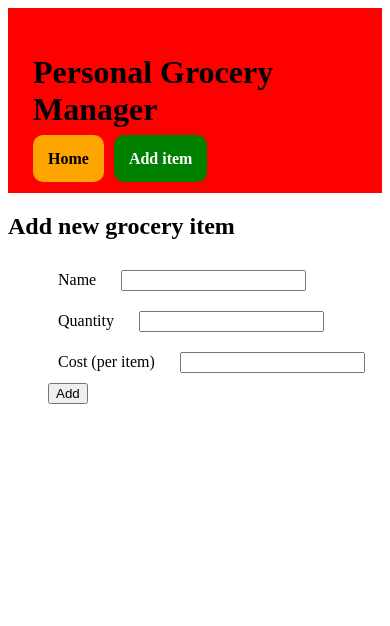
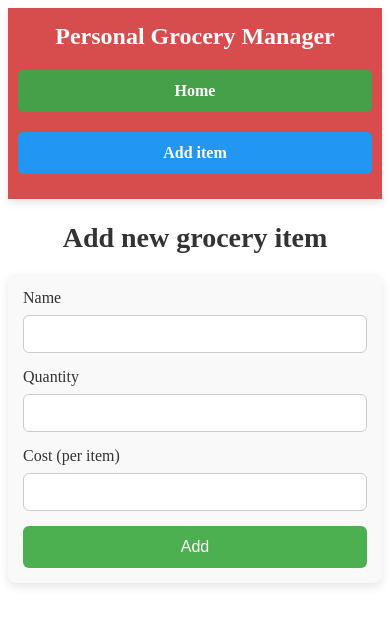
Before and after one commit to gbafana25/software_eng_tech_exercise, an Angular app in the folder grocery-frotend/: page /add-items in a window 390 px wide. Shown: the top 626 px of the page. Built offline with nearby package versions, Linux system fonts and the light colour scheme.

Commit message:
more styling for both pages

```diff
--- a/grocery-frotend/src/app/add-items-form/add-items-form.component.css
+++ b/grocery-frotend/src/app/add-items-form/add-items-form.component.css
@@ -1,11 +1,97 @@
-ul {
-    list-style-type: none;
+.form-heading {
+    font-size: 28px;
+    font-weight: 700;
+    color: #333;
+    margin-bottom: 20px;
+    text-align: center;
 }
 
-label {
-    padding-right: 25px;
+
+.add-item-form {
+    max-width: 600px;
+    margin: 0 auto;
+    padding: 20px;
+    background-color: #f9f9f9;
+    border-radius: 8px;
+    box-shadow: 0 4px 10px rgba(0, 0, 0, 0.1);
 }
 
-li {
-    padding: 10px;
+
+.form-list {
+    list-style-type: none;
+    margin: 0;
+    padding: 0;
 }
+
+
+.form-item {
+    margin-bottom: 20px;
+    display: flex;
+    flex-direction: column;
+}
+
+
+.form-label {
+    font-size: 16px;
+    color: #333;
+    margin-bottom: 8px;
+    font-weight: 500;
+}
+
+.form-input {
+    padding: 12px;
+    font-size: 16px;
+    border: 1px solid #ccc;
+    border-radius: 6px;
+    width: 100%;
+    box-sizing: border-box;
+    background-color: #fff;
+}
+
+.form-input:focus {
+    border-color: #4CAF50;
+    outline: none;
+}
+
+.form-button-container {
+    display: flex;
+    justify-content: center;
+}
+
+.add-item-button {
+    padding: 12px 25px;
+    font-size: 16px;
+    background-color: #4CAF50;
+    color: white;
+    border: none;
+    border-radius: 6px;
+    cursor: pointer;
+    width: auto;
+    transition: background-color 0.3s ease;
+}
+
+
+.add-item-button:hover {
+    background-color: #45a049;
+}
+
+
+@media (max-width: 768px) {
+    .add-item-form {
+        padding: 15px;
+        max-width: 100%;
+    }
+
+    .form-item {
+        margin-bottom: 15px;
+    }
+
+    .form-input {
+        font-size: 14px;
+        padding: 10px;
+    }
+
+    .add-item-button {
+        width: 100%;
+    }
+}
--- a/grocery-frotend/src/app/add-items-form/add-items-form.component.html
+++ b/grocery-frotend/src/app/add-items-form/add-items-form.component.html
@@ -1,19 +1,23 @@
-<h2>Add new grocery item</h2>
-<ul>
-    <li>
-    <label for="prod_name">Name</label>
-    <input name="prod_name" type="text" [(ngModel)]="prod_name">
-    </li>
+<h2 class="form-heading">Add new grocery item</h2>
+<div class="add-item-form">
+    <ul class="form-list">
+        <li class="form-item">
+        <label for="prod_name" class="form-label">Name</label>
+        <input name="prod_name" type="text" [(ngModel)]="prod_name" class="form-input">
+        </li>
 
-    <li>
-    <label for="prod_quantity">Quantity</label>
-    <input name="prod_quantity" type="number" [(ngModel)]="prod_quantity">
-    </li>
+        <li class="form-item">
+        <label for="prod_quantity" class="form-label">Quantity</label>
+        <input name="prod_quantity" type="number" [(ngModel)]="prod_quantity" class="form-input">
+        </li>
 
-    <li>
-    <label for="prod_cost">Cost (per item)</label>
-    <input name="prod_cost" type="number" [(ngModel)]="prod_cost" step="0.01">
-    </li>
+        <li class="form-item">
+        <label for="prod_cost" class="form-label">Cost (per item)</label>
+        <input name="prod_cost" type="number" [(ngModel)]="prod_cost" step="0.01" class="form-input">
+        </li>
 
-    <button (click)="onAddItem()">Add</button>
-</ul>
+        <li class="form-button-container">
+            <button class="add-item-button" (click)="onAddItem()">Add</button>
+        </li>
+    </ul>
+</div>
--- a/grocery-frotend/src/app/app.component.css
+++ b/grocery-frotend/src/app/app.component.css
@@ -1,33 +1,68 @@
-.navbar {
-    background-color: red;
-    padding: 25px;
+
+body {
+    font-family: 'Arial', sans-serif;
+    margin: 0;
+    padding: 0;
+    background-color: #f4f7fa;
 }
 
-.add-btn {
-    text-decoration: none;
-    background-color: green;
+.navbar {
+    display: flex;
+    justify-content: space-between;
+    align-items: center;
+    background-color: #d74c4c;
+    padding: 15px 30px;
+    box-shadow: 0 4px 8px rgba(0, 0, 0, 0.1);
     color: white;
-    padding: 15px;
-    border-radius: 10px;
-    font-weight: bold;
 }
 
-.add-btn:hover {
-    background-color: rgba(0, 128, 0, 0.669);
-    transition-duration: 0.5s;
+
+.navbar h1 {
+    font-size: 24px;
+    font-weight: 700;
+    margin: 0;
 }
 
-.home-btn {
+.navbar a {
+    font-size: 16px;
+    font-weight: 600;
+    color: white;
     text-decoration: none;
-    background-color: orange;
-    color: black;
-    padding: 15px;
-    border-radius: 10px;
-    margin-right: 10px;
-    font-weight: bold;
+    margin-left: 20px;
+    padding: 10px 20px;
+    border-radius: 5px;
+    transition: background-color 0.3s ease;
 }
 
-.home-btn:hover {
-   transition-duration: 0.5s;
-   background-color: rgba(255, 166, 0, 0.556);
+
+.home-btn {
+    background-color: #45a049;
 }
+
+
+.add-btn {
+    background-color: #2196F3;
+}
+
+
+.navbar a:hover {
+    background-color: #333;
+}
+
+
+@media (max-width: 768px) {
+    .navbar {
+        flex-direction: column;
+        text-align: center;
+    }
+
+    .navbar h1 {
+        margin-bottom: 10px;
+    }
+
+    .navbar a {
+        margin: 10px 0;
+        padding: 12px 20px;
+        width: 100%;
+    }
+}
--- a/grocery-frotend/src/app/home-page/home-page.component.css
+++ b/grocery-frotend/src/app/home-page/home-page.component.css
@@ -1,21 +1,151 @@
-html {
-    font-family: monospace;
+* {
+    margin: 0;
+    padding: 0;
+    box-sizing: border-box;
+}
+
+body {
+    font-family: 'Arial', sans-serif;
+    background-color: #f4f7fa;
+    color: #333;
+    padding: 20px;
+}
+
+div {
+    max-width: 600px;
+    margin: 0 auto;
+    background-color: #ffffff;
+    padding: 20px;
+    border-radius: 8px;
+    box-shadow: 0 4px 8px rgba(0, 0, 0, 0.1);
+}
+
+.search-elements {
+    display: block;
+    font-size: 16px;
+    font-weight: 600;
+    margin-bottom: 8px;
+    color: #555;
+}
+
+input.search-elements {
+    width: 100%;
+    padding: 12px;
+    font-size: 16px;
+    border: 1px solid #ddd;
+    border-radius: 5px;
+    margin-bottom: 16px;
+    transition: border-color 0.3s ease;
+}
+
+
+input.search-elements:focus {
+    border-color: #d74c4c;
+    outline: none;
+}
+
+button {
+    width: 100%;
+    padding: 12px;
+    font-size: 16px;
+    background-color: #4CAF50;
+    color: white;
+    border: none;
+    border-radius: 5px;
+    cursor: pointer;
+    transition: background-color 0.3s ease;
+}
+
+button:hover {
+    background-color: #45a049;
+}
+
+ul li:nth-child(even) {
+    background-color: #f9f9f9;
+}
+
+h2 {
+    font-size: 28px;
+    font-weight: 700;
+    color: #333;
+    margin-bottom: 20px;
+    text-align: center;
 }
 
 ul {
     list-style-type: none;
+    margin: 0;
+    padding: 0;
 }
 
-li {
-    background-color: rgb(215, 211, 211);
-    padding: 10px;
+
+ul li {
+    background-color: #fff;
+    padding: 20px;
+    margin-bottom: 15px;
+    border-radius: 10px;
+    box-shadow: 0 4px 8px rgba(0, 0, 0, 0.1);
+    font-size: 18px;
+    color: #333;
+    display: flex;
+    justify-content: space-between;
+    align-items: center;
 }
 
-li:hover {
-    background-color: rgb(150, 147, 147);
-    transition-duration: 0.5s;
+.item-container {
+    display: flex;
+    width: 100%;
+    justify-content: space-between;
 }
 
-.search-elements {
-    margin-right: 10px;
+
+.item-name {
+    font-weight: 700;
+    font-size: 22px;
+    color: #4CAF50;
+    width: 40%;
+    padding-right: 15px;
 }
+
+
+.item-quantity {
+    font-size: 18px;
+    color: #555;
+    width: 30%;
+    padding-right: 15px;
+    text-align: center;
+}
+
+
+.item-cost {
+    font-size: 18px;
+    font-weight: 600;
+    color: #2196F3;
+    width: 30%;
+    text-align: center;
+}
+
+@media (max-width: 768px) {
+    ul li {
+        flex-direction: column;
+        padding: 15px;
+        text-align: center;
+    }
+
+    .item-name,
+    .item-quantity,
+    .item-cost {
+        width: 100%;
+        margin-bottom: 10px;
+        text-align: left;
+    }
+
+    .item-name {
+        font-size: 20px;
+    }
+
+    .item-quantity,
+    .item-cost {
+        font-size: 16px;
+    }
+}
--- a/grocery-frotend/src/app/home-page/home-page.component.html
+++ b/grocery-frotend/src/app/home-page/home-page.component.html
@@ -14,5 +14,11 @@
 
 <h2>Current List</h2>
 <ul *ngFor="let item of all_items.items">
-    <li>{{item.name}} | {{item.quantity}} | {{item.cost}}</li>
+  <li class="list-item">
+    <div class="item-container">
+      <div class="item-name">{{item.name}}</div>
+      <div class="item-quantity">Quantity: {{item.quantity}}</div>
+      <div class="item-cost">Cost: ${{item.cost}}</div>
+    </div>
+  </li>
 </ul>
```
